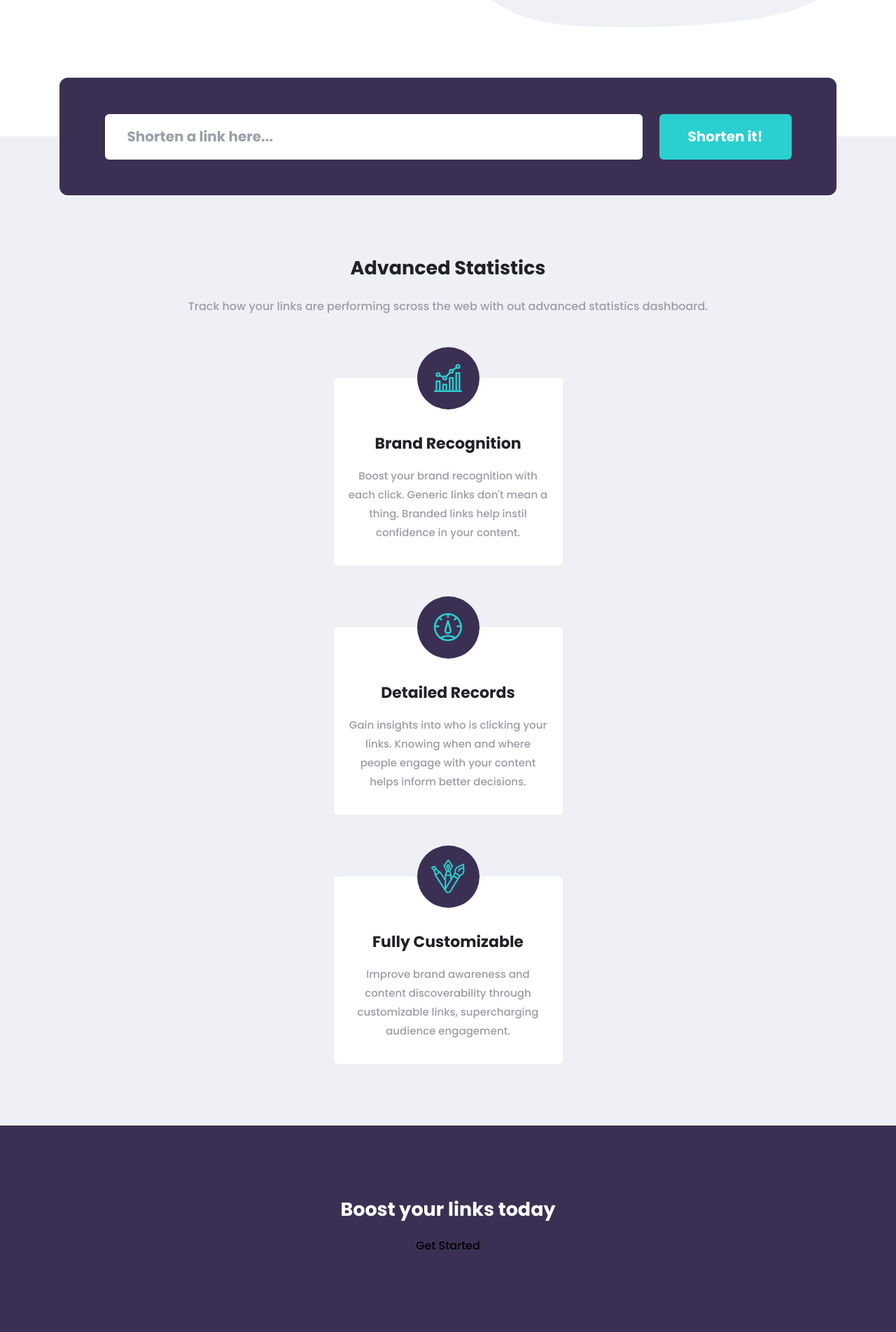
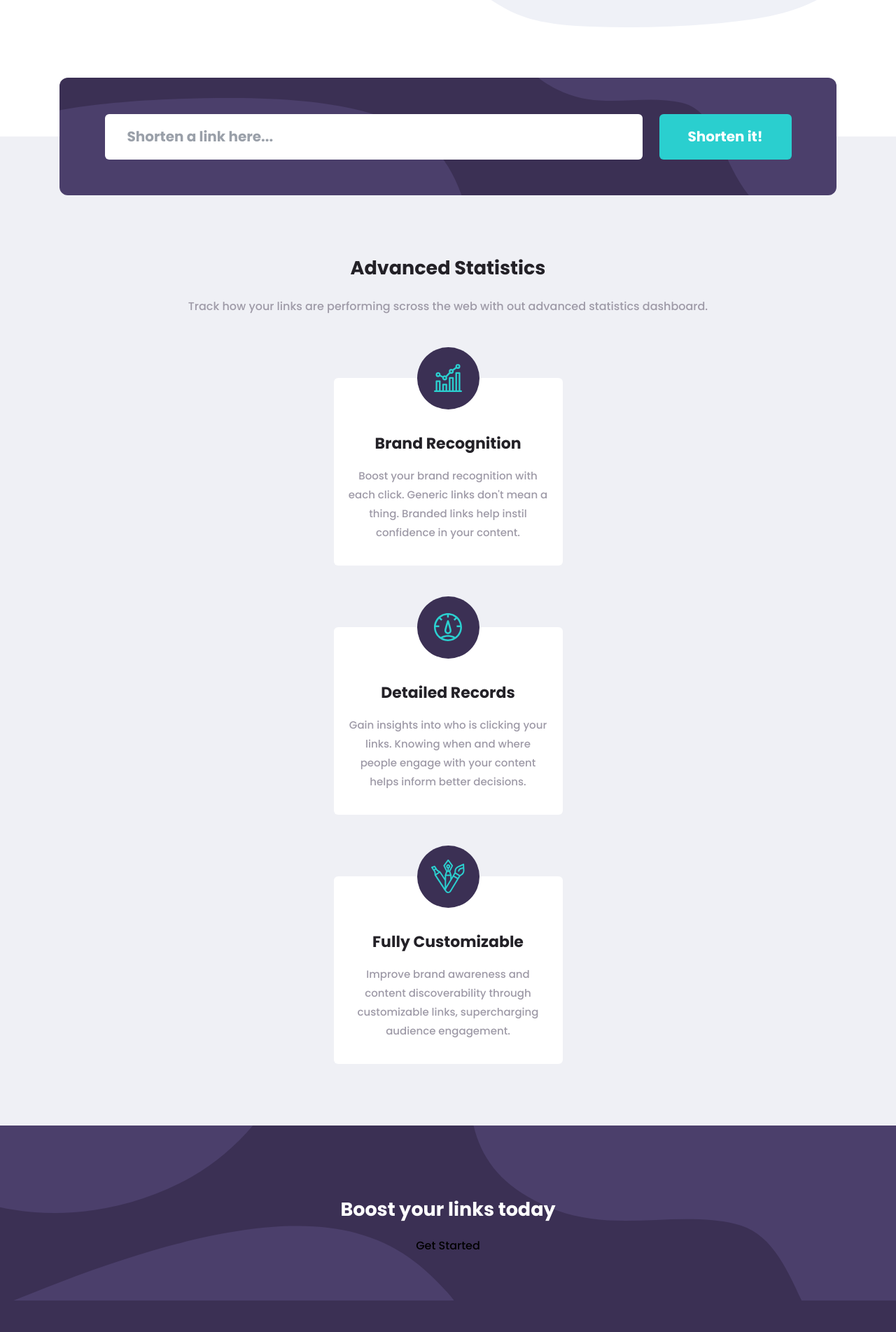
Before and after one commit to YokoMentor/url-shortening-api, a React (Vite) app: page / in a window 1280 px wide. Shown: the part 557-2460 px from the top of the page at 70% size. Built offline with nearby package versions, Linux system fonts and the light colour scheme.

Commit message:
Applied Boost and Shorten background images

```diff
--- a/src/App.jsx
+++ b/src/App.jsx
@@ -18,7 +18,7 @@ function App() {
       </div>
       <div className='flex flex-col items-center'>
       <div className='flex flex-col md:flex-row-reverse md:text-left'>
-        <img src={illustration} alt="illustration" className='w-[502px] h-[330px] md:w-[737px] h-[484px] object-cover mb-9 object-left'></img>
+        <img src={illustration} alt="illustration" className='w-[502px] h-[330px] md:w-[737px] md:h-[484px] object-cover mb-9 object-left'></img>
         <div className='flex flex-col'>
           <h1 className='font-bold text-[40px] md:text-[80px] leading-[46px] md:leading-[86px] text-gray-950 mb-4 md:mb-1 md:tracking-tight'>More than just shorter links</h1>
           <p className='text-[18px] md:text-[22px] text-gray-500 pl-5 pr-5 md:pl-0 md:pr-26 mb-8'>Build your brand's recognition and get detailed insights on how your links are performing.</p>
@@ -26,7 +26,7 @@ function App() {
         </div>
       </div>
       <div className='relative flex flex-col justify-center items-center mt-30'>
-        <form className='flex flex-col justify-center items-center w-[327px] md:w-[1110px] h-[160px] md:h-[168px] bg-primary-purple rounded-xl absolute bottom'>
+        <form className='flex flex-col justify-center items-center w-[327px] md:w-[1110px] h-[160px] md:h-[168px] bg-[url(./images/bg-shorten-mobile.svg)] md:bg-[url(./images/bg-shorten-desktop.svg)] bg-no-repeat bg-top-right bg-primary-purple rounded-xl absolute bottom'>
           <div className='flex flex-col md:flex-row justify-center items-center'>
             <label htmlFor="name" className='mb-2'></label>
             <input type="text" id="name" placeholder='Shorten a link here...'
@@ -58,7 +58,7 @@ function App() {
           </div>
         </div>
       </div>
-      <div className='bg-primary-purple h-[300px] w-full'>
+      <div className='bg-[url(./images/bg-boost-mobile.svg)] md:bg-[url(./images/bg-boost-desktop.svg)] bg-no-repeat bg-top-right bg-primary-purple h-[300px] w-full'>
         <h2 className='font-bold text-[27px] text-white mt-25 mb-5'>Boost your links today</h2>
         <div>Get Started</div>
       </div>
```
